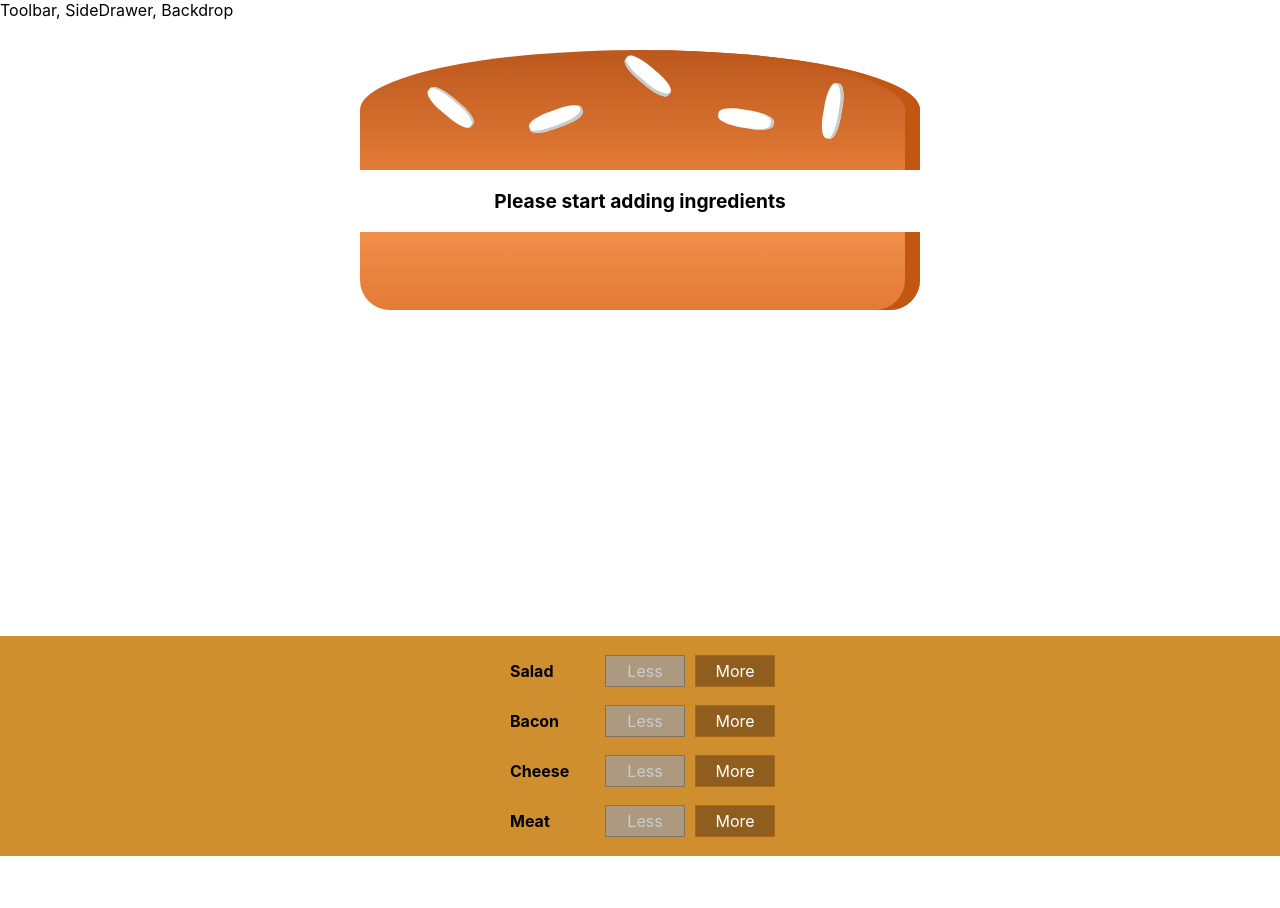
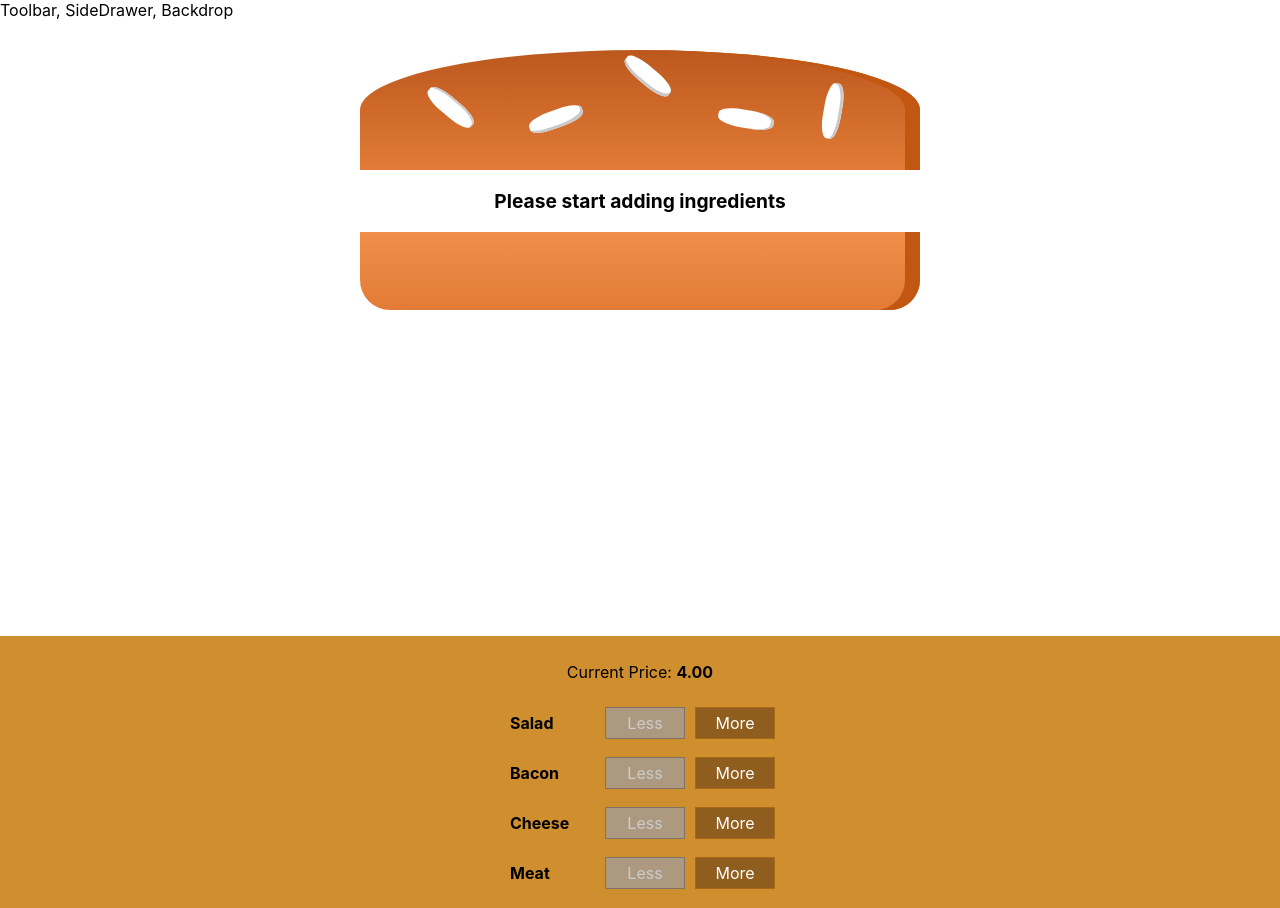
Before and after one commit to carlos-novaes/burger-builder-app, a React (Create React App) app: page / in a window 1280 px wide. Before the commit the page ends 856 px from the top, so only its background shows below. Built offline with nearby package versions, Linux system fonts and the light colour scheme.

Commit message:
add display for burger price

```diff
--- a/src/components/Burger/BuildControls/BuildControls.js
+++ b/src/components/Burger/BuildControls/BuildControls.js
@@ -12,6 +12,9 @@
 
 const BuildControls = props => (
   <div className={styles.BuildControls}>
+    <p>
+      Current Price: <strong>{props.price.toFixed(2)}</strong>
+    </p>
     {controls.map(ctrl => {
       return (
         <BuildControl
--- a/src/containers/BurgerBuilder/BurgerBuilder.js
+++ b/src/containers/BurgerBuilder/BurgerBuilder.js
@@ -52,7 +52,7 @@
     // Updating price
     const priceDeduction = INGREDIENT_PRICES[type];
     const oldPrice = this.state.totalPrice;
-    const newPrice = oldPrice + priceDeduction;
+    const newPrice = oldPrice - priceDeduction;
 
     // Setting state
     this.setState({ ingredients: updatedIngredients, totalPrice: newPrice });
@@ -73,6 +73,7 @@
           ingredientAdded={this.addIngredientHandler}
           ingredientRemoved={this.removeIngredientHandler}
           disabled={disabledInfo}
+          price={this.state.totalPrice}
         />
       </Fragment>
     );
```
